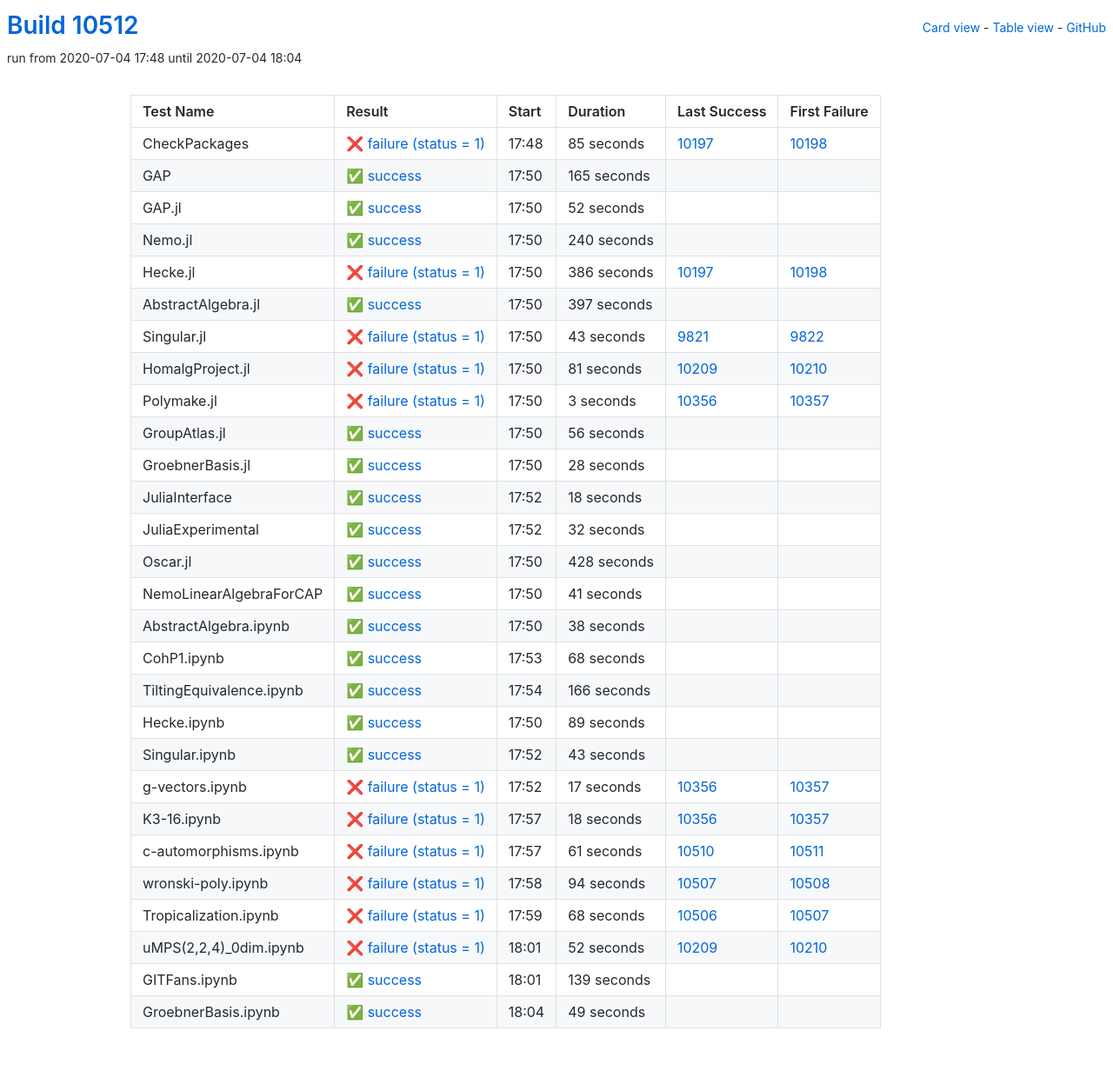
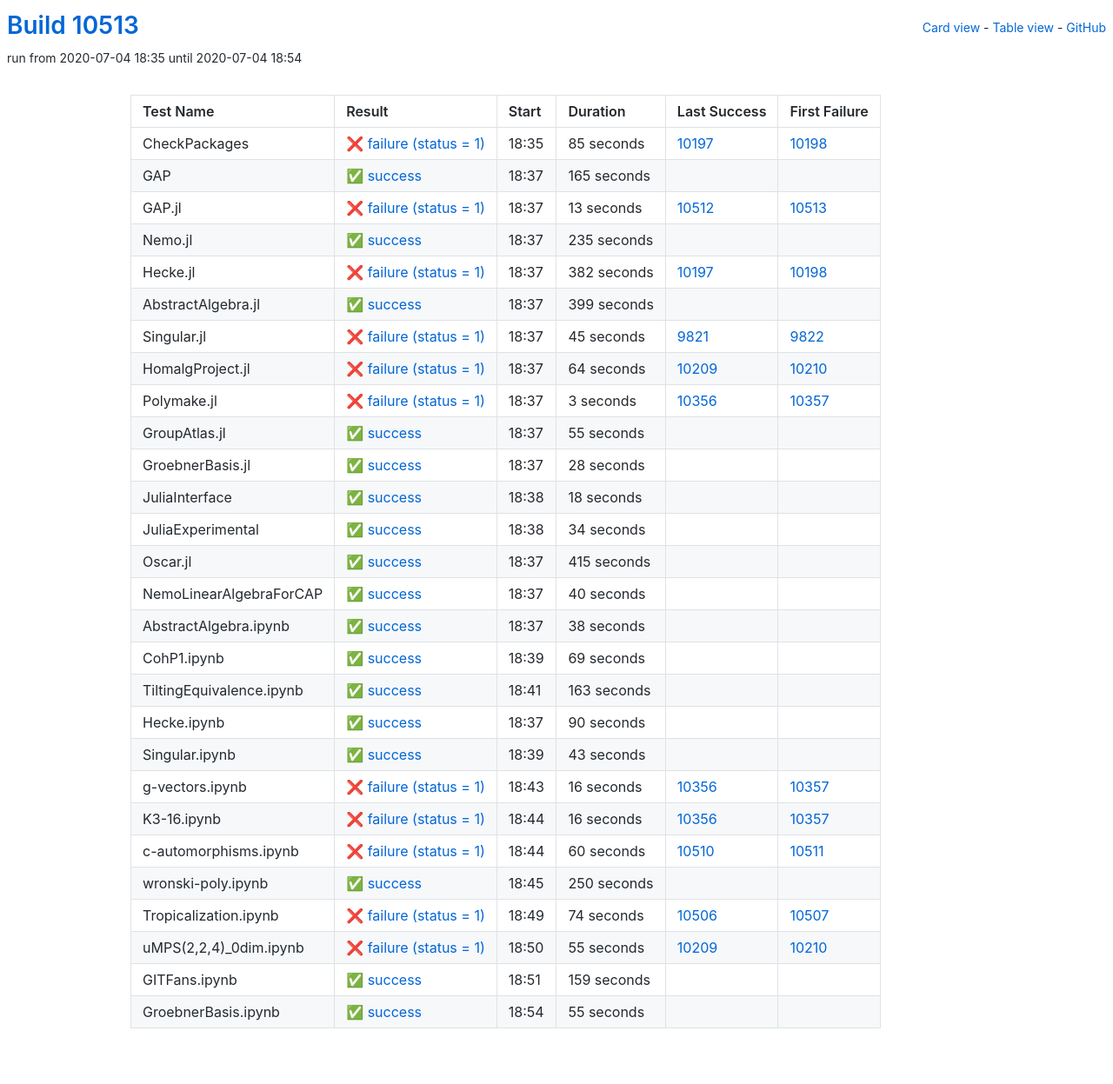
Before and after one commit to oscar-system/oscar-ci-status, a Jekyll site: the page built from table.html, in a window 1280 px wide. Shown: the whole page at 87% size. Built offline with Jekyll 4.4.1, drawn with Linux system fonts in a browser that asks for light colours.

Commit message:
Build #10513

```diff
--- a/_data/ci.yml
+++ b/_data/ci.yml
@@ -1,6 +1,6 @@
 ---
-build: 10512
-build_url: https://oscarci.mathematik.uni-kl.de/job/oscar/10512/
+build: 10513
+build_url: https://oscarci.mathematik.uni-kl.de/job/oscar/10513/
 job: oscar
 organization: oscar-system
 repo: oscar-ci-status
@@ -8,8 +8,8 @@ repourl: https://github.com/oscar-system/oscar-ci-status
 tests:
 - name: CheckPackages
   id: checkpackages
-  log: https://oscarci.mathematik.uni-kl.de/job/oscar/10512/artifact/logs/build-10512/CheckPackages.log
-  start: 2020-07-04 17:48
+  log: https://oscarci.mathematik.uni-kl.de/job/oscar/10513/artifact/logs/build-10513/CheckPackages.log
+  start: 2020-07-04 18:35
   success: false
   exitcode: 1
   status: failure
@@ -20,8 +20,8 @@ tests:
   first_failure_url: https://oscarci.mathematik.uni-kl.de/job/oscar/10198/
 - name: GAP
   id: gap
-  log: https://oscarci.mathematik.uni-kl.de/job/oscar/10512/artifact/logs/build-10512/GAP.log
-  start: 2020-07-04 17:50
+  log: https://oscarci.mathematik.uni-kl.de/job/oscar/10513/artifact/logs/build-10513/GAP.log
+  start: 2020-07-04 18:37
   success: true
   exitcode: 0
   status: success
@@ -32,80 +32,80 @@ tests:
   first_failure_url:
 - name: GAP.jl
   id: gap-jl
-  log: https://oscarci.mathematik.uni-kl.de/job/oscar/10512/artifact/logs/build-10512/GAP.jl.log
-  start: 2020-07-04 17:50
+  log: https://oscarci.mathematik.uni-kl.de/job/oscar/10513/artifact/logs/build-10513/GAP.jl.log
+  start: 2020-07-04 18:37
+  success: false
+  exitcode: 1
+  status: failure
+  duration: 13
+  last_success: 10512
+  last_success_url: https://oscarci.mathematik.uni-kl.de/job/oscar/10512/
+  first_failure: 10513
+  first_failure_url: https://oscarci.mathematik.uni-kl.de/job/oscar/10513/
+- name: Nemo.jl
+  id: nemo-jl
+  log: https://oscarci.mathematik.uni-kl.de/job/oscar/10513/artifact/logs/build-10513/Nemo.jl.log
+  start: 2020-07-04 18:37
   success: true
   exitcode: 0
   status: success
-  duration: 52
-  last_success: false
-  last_success_url:
-  first_failure: false
-  first_failure_url:
-- name: Nemo.jl
-  id: nemo-jl
-  log: https://oscarci.mathematik.uni-kl.de/job/oscar/10512/artifact/logs/build-10512/Nemo.jl.log
-  start: 2020-07-04 17:50
-  success: true
-  exitcode: 0
-  status: success
-  duration: 240
+  duration: 235
   last_success: false
   last_success_url:
   first_failure: false
   first_failure_url:
 - name: Hecke.jl
   id: hecke-jl
-  log: https://oscarci.mathematik.uni-kl.de/job/oscar/10512/artifact/logs/build-10512/Hecke.jl.log
-  start: 2020-07-04 17:50
+  log: https://oscarci.mathematik.uni-kl.de/job/oscar/10513/artifact/logs/build-10513/Hecke.jl.log
+  start: 2020-07-04 18:37
   success: false
   exitcode: 1
   status: failure
-  duration: 386
+  duration: 382
   last_success: 10197
   last_success_url: https://oscarci.mathematik.uni-kl.de/job/oscar/10197/
   first_failure: 10198
   first_failure_url: https://oscarci.mathematik.uni-kl.de/job/oscar/10198/
 - name: AbstractAlgebra.jl
   id: abstractalgebra-jl
-  log: https://oscarci.mathematik.uni-kl.de/job/oscar/10512/artifact/logs/build-10512/AbstractAlgebra.jl.log
-  start: 2020-07-04 17:50
+  log: https://oscarci.mathematik.uni-kl.de/job/oscar/10513/artifact/logs/build-10513/AbstractAlgebra.jl.log
+  start: 2020-07-04 18:37
   success: true
   exitcode: 0
   status: success
-  duration: 397
+  duration: 399
   last_success: false
   last_success_url:
   first_failure: false
   first_failure_url:
 - name: Singular.jl
   id: singular-jl
-  log: https://oscarci.mathematik.uni-kl.de/job/oscar/10512/artifact/logs/build-10512/Singular.jl.log
-  start: 2020-07-04 17:50
+  log: https://oscarci.mathematik.uni-kl.de/job/oscar/10513/artifact/logs/build-10513/Singular.jl.log
+  start: 2020-07-04 18:37
   success: false
   exitcode: 1
   status: failure
-  duration: 43
+  duration: 45
   last_success: 9821
   last_success_url: https://oscarci.mathematik.uni-kl.de/job/oscar/9821/
   first_failure: 9822
   first_failure_url: https://oscarci.mathematik.uni-kl.de/job/oscar/9822/
 - name: HomalgProject.jl
   id: homalgproject-jl
-  log: https://oscarci.mathematik.uni-kl.de/job/oscar/10512/artifact/logs/build-10512/HomalgProject.jl.log
-  start: 2020-07-04 17:50
+  log: https://oscarci.mathematik.uni-kl.de/job/oscar/10513/artifact/logs/build-10513/HomalgProject.jl.log
+  start: 2020-07-04 18:37
   success: false
   exitcode: 1
   status: failure
-  duration: 81
+  duration: 64
   last_success: 10209
   last_success_url: https://oscarci.mathematik.uni-kl.de/job/oscar/10209/
   first_failure: 10210
   first_failure_url: https://oscarci.mathematik.uni-kl.de/job/oscar/10210/
 - name: Polymake.jl
   id: polymake-jl
-  log: https://oscarci.mathematik.uni-kl.de/job/oscar/10512/artifact/logs/build-10512/Polymake.jl.log
-  start: 2020-07-04 17:50
+  log: https://oscarci.mathematik.uni-kl.de/job/oscar/10513/artifact/logs/build-10513/Polymake.jl.log
+  start: 2020-07-04 18:37
   success: false
   exitcode: 1
   status: failure
@@ -116,20 +116,20 @@ tests:
   first_failure_url: https://oscarci.mathematik.uni-kl.de/job/oscar/10357/
 - name: GroupAtlas.jl
   id: groupatlas-jl
-  log: https://oscarci.mathematik.uni-kl.de/job/oscar/10512/artifact/logs/build-10512/GroupAtlas.jl.log
-  start: 2020-07-04 17:50
+  log: https://oscarci.mathematik.uni-kl.de/job/oscar/10513/artifact/logs/build-10513/GroupAtlas.jl.log
+  start: 2020-07-04 18:37
   success: true
   exitcode: 0
   status: success
-  duration: 56
+  duration: 55
   last_success: false
   last_success_url:
   first_failure: false
   first_failure_url:
 - name: GroebnerBasis.jl
   id: groebnerbasis-jl
-  log: https://oscarci.mathematik.uni-kl.de/job/oscar/10512/artifact/logs/build-10512/GroebnerBasis.jl.log
-  start: 2020-07-04 17:50
+  log: https://oscarci.mathematik.uni-kl.de/job/oscar/10513/artifact/logs/build-10513/GroebnerBasis.jl.log
+  start: 2020-07-04 18:37
   success: true
   exitcode: 0
   status: success
@@ -140,8 +140,8 @@ tests:
   first_failure_url:
 - name: JuliaInterface
   id: juliainterface
-  log: https://oscarci.mathematik.uni-kl.de/job/oscar/10512/artifact/logs/build-10512/JuliaInterface.log
-  start: 2020-07-04 17:52
+  log: https://oscarci.mathematik.uni-kl.de/job/oscar/10513/artifact/logs/build-10513/JuliaInterface.log
+  start: 2020-07-04 18:38
   success: true
   exitcode: 0
   status: success
@@ -152,44 +152,44 @@ tests:
   first_failure_url:
 - name: JuliaExperimental
   id: juliaexperimental
-  log: https://oscarci.mathematik.uni-kl.de/job/oscar/10512/artifact/logs/build-10512/JuliaExperimental.log
-  start: 2020-07-04 17:52
+  log: https://oscarci.mathematik.uni-kl.de/job/oscar/10513/artifact/logs/build-10513/JuliaExperimental.log
+  start: 2020-07-04 18:38
   success: true
   exitcode: 0
   status: success
-  duration: 32
+  duration: 34
   last_success: false
   last_success_url:
   first_failure: false
   first_failure_url:
 - name: Oscar.jl
   id: oscar-jl
-  log: https://oscarci.mathematik.uni-kl.de/job/oscar/10512/artifact/logs/build-10512/Oscar.jl.log
-  start: 2020-07-04 17:50
+  log: https://oscarci.mathematik.uni-kl.de/job/oscar/10513/artifact/logs/build-10513/Oscar.jl.log
+  start: 2020-07-04 18:37
   success: true
   exitcode: 0
   status: success
-  duration: 428
+  duration: 415
   last_success: false
   last_success_url:
   first_failure: false
   first_failure_url:
 - name: NemoLinearAlgebraForCAP
   id: nemolinearalgebraforcap
-  log: https://oscarci.mathematik.uni-kl.de/job/oscar/10512/artifact/logs/build-10512/NemoLinearAlgebraForCAP.log
-  start: 2020-07-04 17:50
+  log: https://oscarci.mathematik.uni-kl.de/job/oscar/10513/artifact/logs/build-10513/NemoLinearAlgebraForCAP.log
+  start: 2020-07-04 18:37
   success: true
   exitcode: 0
   status: success
-  duration: 41
+  duration: 40
   last_success: false
   last_success_url:
   first_failure: false
   first_failure_url:
 - name: AbstractAlgebra.ipynb
   id: abstractalgebra-ipynb
-  log: https://oscarci.mathematik.uni-kl.de/job/oscar/10512/artifact/logs/build-10512/AbstractAlgebra.ipynb.log
-  start: 2020-07-04 17:50
+  log: https://oscarci.mathematik.uni-kl.de/job/oscar/10513/artifact/logs/build-10513/AbstractAlgebra.ipynb.log
+  start: 2020-07-04 18:37
   success: true
   exitcode: 0
   status: success
@@ -200,44 +200,44 @@ tests:
   first_failure_url:
 - name: CohP1.ipynb
   id: cohp1-ipynb
-  log: https://oscarci.mathematik.uni-kl.de/job/oscar/10512/artifact/logs/build-10512/CohP1.ipynb.log
-  start: 2020-07-04 17:53
+  log: https://oscarci.mathematik.uni-kl.de/job/oscar/10513/artifact/logs/build-10513/CohP1.ipynb.log
+  start: 2020-07-04 18:39
   success: true
   exitcode: 0
   status: success
-  duration: 68
+  duration: 69
   last_success: false
   last_success_url:
   first_failure: false
   first_failure_url:
 - name: TiltingEquivalence.ipynb
   id: tiltingequivalence-ipynb
-  log: https://oscarci.mathematik.uni-kl.de/job/oscar/10512/artifact/logs/build-10512/TiltingEquivalence.ipynb.log
-  start: 2020-07-04 17:54
+  log: https://oscarci.mathematik.uni-kl.de/job/oscar/10513/artifact/logs/build-10513/TiltingEquivalence.ipynb.log
+  start: 2020-07-04 18:41
   success: true
   exitcode: 0
   status: success
-  duration: 166
+  duration: 163
   last_success: false
   last_success_url:
   first_failure: false
   first_failure_url:
 - name: Hecke.ipynb
   id: hecke-ipynb
-  log: https://oscarci.mathematik.uni-kl.de/job/oscar/10512/artifact/logs/build-10512/Hecke.ipynb.log
-  start: 2020-07-04 17:50
+  log: https://oscarci.mathematik.uni-kl.de/job/oscar/10513/artifact/logs/build-10513/Hecke.ipynb.log
+  start: 2020-07-04 18:37
   success: true
   exitcode: 0
   status: success
-  duration: 89
+  duration: 90
   last_success: false
   last_success_url:
   first_failure: false
   first_failure_url:
 - name: Singular.ipynb
   id: singular-ipynb
-  log: https://oscarci.mathematik.uni-kl.de/job/oscar/10512/artifact/logs/build-10512/Singular.ipynb.log
-  start: 2020-07-04 17:52
+  log: https://oscarci.mathematik.uni-kl.de/job/oscar/10513/artifact/logs/build-10513/Singular.ipynb.log
+  start: 2020-07-04 18:39
   success: true
   exitcode: 0
   status: success
@@ -248,96 +248,96 @@ tests:
   first_failure_url:
 - name: g-vectors.ipynb
   id: g-vectors-ipynb
-  log: https://oscarci.mathematik.uni-kl.de/job/oscar/10512/artifact/logs/build-10512/g-vectors.ipynb.log
-  start: 2020-07-04 17:52
+  log: https://oscarci.mathematik.uni-kl.de/job/oscar/10513/artifact/logs/build-10513/g-vectors.ipynb.log
+  start: 2020-07-04 18:43
   success: false
   exitcode: 1
   status: failure
-  duration: 17
+  duration: 16
   last_success: 10356
   last_success_url: https://oscarci.mathematik.uni-kl.de/job/oscar/10356/
   first_failure: 10357
   first_failure_url: https://oscarci.mathematik.uni-kl.de/job/oscar/10357/
 - name: K3-16.ipynb
   id: k3-16-ipynb
-  log: https://oscarci.mathematik.uni-kl.de/job/oscar/10512/artifact/logs/build-10512/K3-16.ipynb.log
-  start: 2020-07-04 17:57
+  log: https://oscarci.mathematik.uni-kl.de/job/oscar/10513/artifact/logs/build-10513/K3-16.ipynb.log
+  start: 2020-07-04 18:44
   success: false
   exitcode: 1
   status: failure
-  duration: 18
+  duration: 16
   last_success: 10356
   last_success_url: https://oscarci.mathematik.uni-kl.de/job/oscar/10356/
   first_failure: 10357
   first_failure_url: https://oscarci.mathematik.uni-kl.de/job/oscar/10357/
 - name: c-automorphisms.ipynb
   id: c-automorphisms-ipynb
-  log: https://oscarci.mathematik.uni-kl.de/job/oscar/10512/artifact/logs/build-10512/c-automorphisms.ipynb.log
-  start: 2020-07-04 17:57
+  log: https://oscarci.mathematik.uni-kl.de/job/oscar/10513/artifact/logs/build-10513/c-automorphisms.ipynb.log
+  start: 2020-07-04 18:44
   success: false
   exitcode: 1
   status: failure
-  duration: 61
+  duration: 60
   last_success: 10510
   last_success_url: https://oscarci.mathematik.uni-kl.de/job/oscar/10510/
   first_failure: 10511
   first_failure_url: https://oscarci.mathematik.uni-kl.de/job/oscar/10511/
 - name: wronski-poly.ipynb
   id: wronski-poly-ipynb
-  log: https://oscarci.mathematik.uni-kl.de/job/oscar/10512/artifact/logs/build-10512/wronski-poly.ipynb.log
-  start: 2020-07-04 17:58
+  log: https://oscarci.mathematik.uni-kl.de/job/oscar/10513/artifact/logs/build-10513/wronski-poly.ipynb.log
+  start: 2020-07-04 18:45
+  success: true
+  exitcode: 0
+  status: success
+  duration: 250
+  last_success: false
+  last_success_url:
+  first_failure: false
+  first_failure_url:
+- name: Tropicalization.ipynb
+  id: tropicalization-ipynb
+  log: https://oscarci.mathematik.uni-kl.de/job/oscar/10513/artifact/logs/build-10513/Tropicalization.ipynb.log
+  start: 2020-07-04 18:49
   success: false
   exitcode: 1
   status: failure
-  duration: 94
-  last_success: 10507
-  last_success_url: https://oscarci.mathematik.uni-kl.de/job/oscar/10507/
-  first_failure: 10508
-  first_failure_url: https://oscarci.mathematik.uni-kl.de/job/oscar/10508/
-- name: Tropicalization.ipynb
-  id: tropicalization-ipynb
-  log: https://oscarci.mathematik.uni-kl.de/job/oscar/10512/artifact/logs/build-10512/Tropicalization.ipynb.log
-  start: 2020-07-04 17:59
-  success: false
-  exitcode: 1
-  status: failure
-  duration: 68
+  duration: 74
   last_success: 10506
   last_success_url: https://oscarci.mathematik.uni-kl.de/job/oscar/10506/
   first_failure: 10507
   first_failure_url: https://oscarci.mathematik.uni-kl.de/job/oscar/10507/
 - name: uMPS(2,2,4)_0dim.ipynb
   id: umps-2-2-4-0dim-ipynb
-  log: https://oscarci.mathematik.uni-kl.de/job/oscar/10512/artifact/logs/build-10512/uMPS-2-2-4-_0dim.ipynb.log
-  start: 2020-07-04 18:01
+  log: https://oscarci.mathematik.uni-kl.de/job/oscar/10513/artifact/logs/build-10513/uMPS-2-2-4-_0dim.ipynb.log
+  start: 2020-07-04 18:50
   success: false
   exitcode: 1
   status: failure
-  duration: 52
+  duration: 55
   last_success: 10209
   last_success_url: https://oscarci.mathematik.uni-kl.de/job/oscar/10209/
   first_failure: 10210
   first_failure_url: https://oscarci.mathematik.uni-kl.de/job/oscar/10210/
 - name: GITFans.ipynb
   id: gitfans-ipynb
-  log: https://oscarci.mathematik.uni-kl.de/job/oscar/10512/artifact/logs/build-10512/GITFans.ipynb.log
-  start: 2020-07-04 18:01
+  log: https://oscarci.mathematik.uni-kl.de/job/oscar/10513/artifact/logs/build-10513/GITFans.ipynb.log
+  start: 2020-07-04 18:51
   success: true
   exitcode: 0
   status: success
-  duration: 139
+  duration: 159
   last_success: false
   last_success_url:
   first_failure: false
   first_failure_url:
 - name: GroebnerBasis.ipynb
   id: groebnerbasis-ipynb
-  log: https://oscarci.mathematik.uni-kl.de/job/oscar/10512/artifact/logs/build-10512/GroebnerBasis.ipynb.log
-  start: 2020-07-04 18:04
+  log: https://oscarci.mathematik.uni-kl.de/job/oscar/10513/artifact/logs/build-10513/GroebnerBasis.ipynb.log
+  start: 2020-07-04 18:54
   success: true
   exitcode: 0
   status: success
-  duration: 49
+  duration: 55
   last_success: false
   last_success_url:
   first_failure: false
```
Also changed, not shown: README.md.
